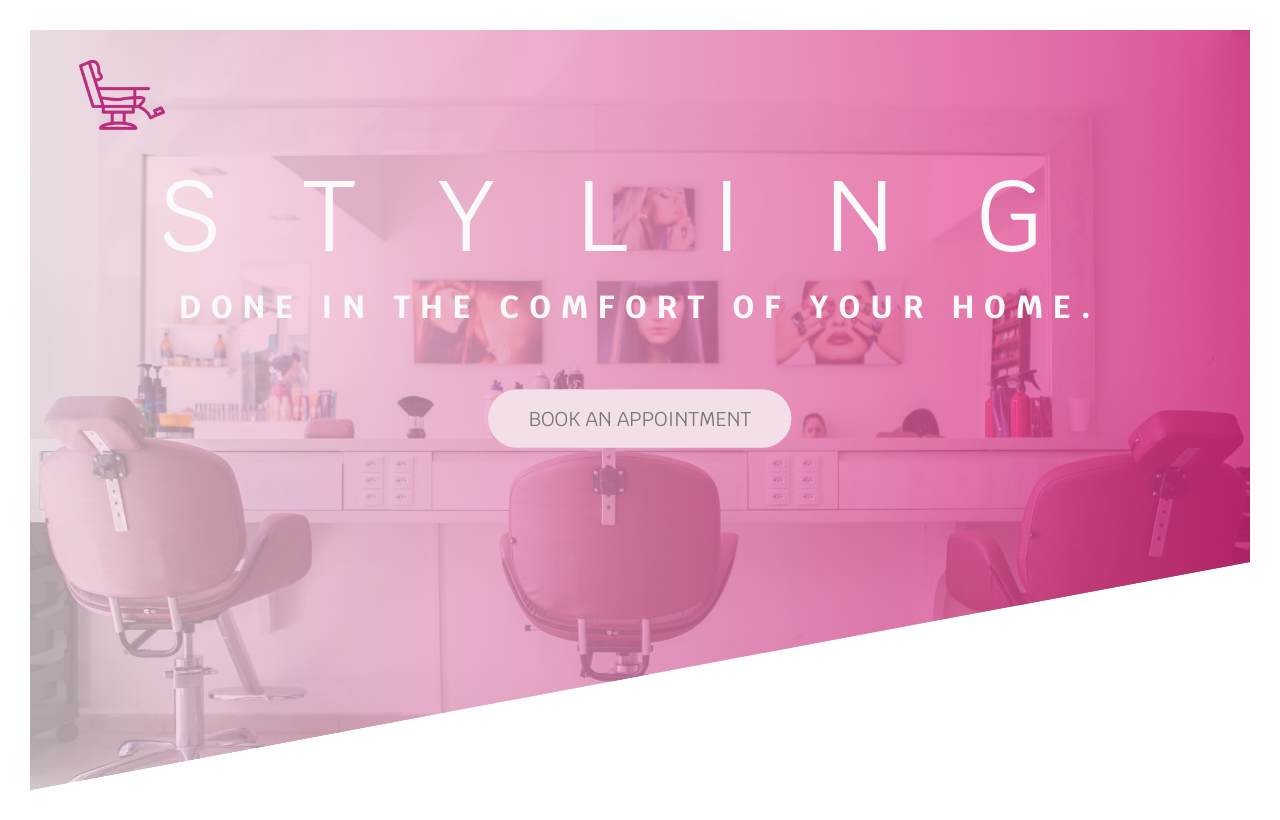
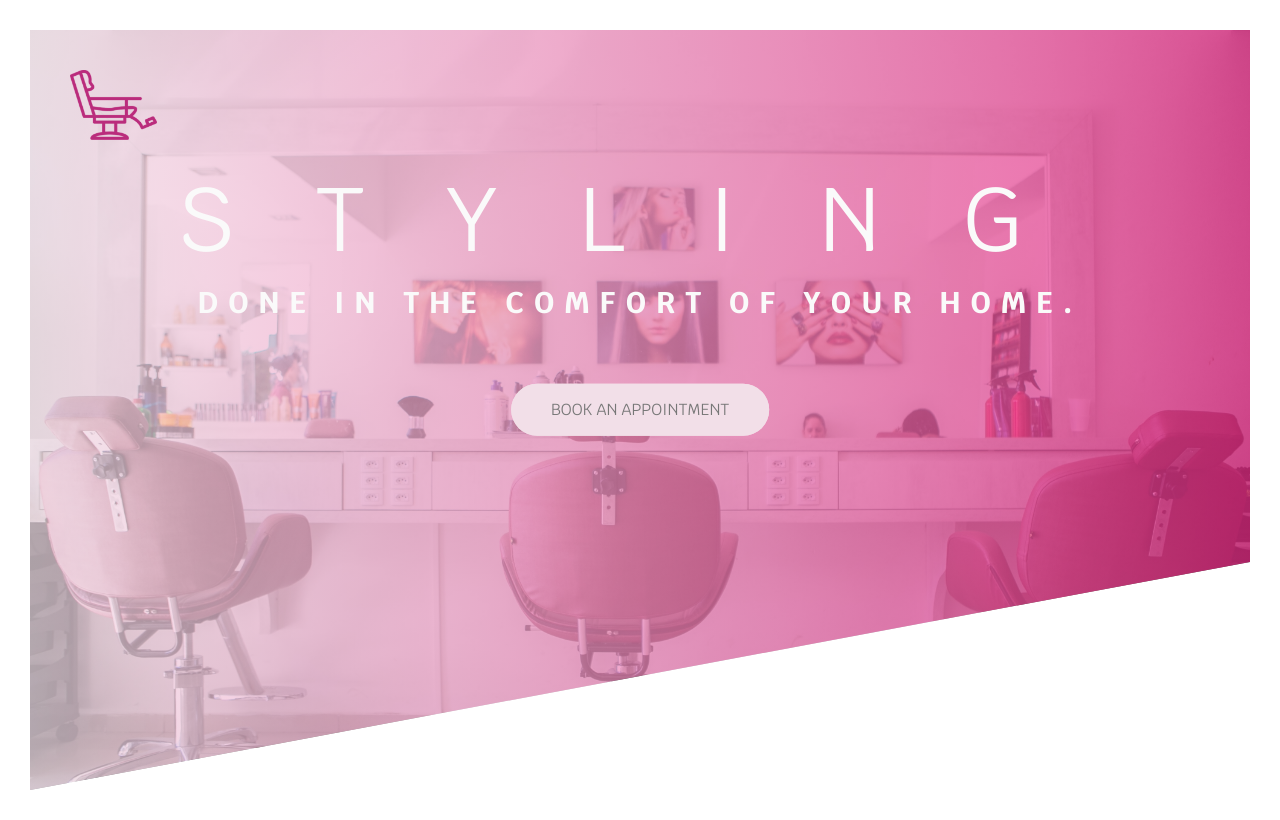
Before and after one commit to theruelmisa/home-salon, a plain HTML site: page index.html in a window 1280 px wide. Drawn offline with Linux system fonts and the light colour scheme.

Commit message:
changed root font-size to percent. Changed all px measurements to rem

```diff
--- a/resources/CSS/style.css
+++ b/resources/CSS/style.css
@@ -2,18 +2,26 @@
 /*------------GLOBAL SETUP-------------------*/
 /*-------------------------------------------*/
 
-* {
+*,
+*::before,
+*::after {
     padding: 0;
     margin: 0;
-    box-sizing: border-box;
+    box-sizing: inherit;
+}
+
+html {
+    /* Set the root font-size to a percentage in case of user browser change . This is 10px */
+    font-size: 62.5%;
 }
 
 body {
     font-family: 'Krub', sans-serif;
-    font-size: 20px;
+    /* font-size: 20px; */
     font-weight: 400;
     line-height: 1.4;
-    padding: 30px;
+    padding: 3rem;
+    box-sizing: border-box;
 }
 
 a {
@@ -41,12 +49,12 @@ li {
 
 .logo-container {
     position: absolute;
-    top: 4%;
-    left: 4%;
+    top: 4rem;
+    left: 4rem;
 }
 
 .logo {
-    height: 70px;
+    height: 7rem;
 }
 
 .headline-container {
@@ -65,7 +73,7 @@ li {
 .headline {
     color: #fafafa;
     text-transform: uppercase;
-    margin-bottom: 60px;
+    margin-bottom: 6rem;
 
     backface-visibility: hidden;
     -webkit-backface-visibility: hidden;
@@ -77,9 +85,9 @@ li {
 }
 
 .headline-main {
-    font-size: 250%;
+    font-size: 9rem;
     font-weight: 400;
-    letter-spacing: 81px;
+    letter-spacing: 8.1rem;
 
     animation: moveInLeft 2s ease-out;
     -webkit-animation: moveInLeft 2s ease-out;
@@ -87,9 +95,9 @@ li {
 }
 
 .headline-sub {
-    font-size: 80%;
+    font-size: 3rem;
     font-weight: 700;
-    letter-spacing: 10px;
+    letter-spacing: 1rem;
 
     animation: moveInRight 2s ease-out;
     -webkit-animation: moveInRight 2s ease-out;
@@ -103,8 +111,9 @@ li {
 .btn:visited {
     display: inline-block;
     text-transform: uppercase;
-    padding: 15px 40px;
+    padding: 1.5rem 4rem;
     position: relative;
+    font-size: 1.6rem;
 
     border-radius: 150px;
     -webkit-border-radius: 150px;
@@ -120,23 +129,21 @@ li {
 }
 
 .btn:hover {
-    transform: translateY(-5px);
-    -webkit-transform: translateY(-5px);
-    -moz-transform: translateY(-5px);
-    -ms-transform: translateY(-5px);
-    -o-transform: translateY(-5px);
-
-    box-shadow: 0 10px 15px rgba(0, 0, 0, .2);
+    transform: translateY(-0.05rem);
+    -webkit-transform: translateY(-0.05rem);
+    -moz-transform: translateY(-0.05rem);
+    -ms-transform: translateY(-0.05rem);
+    -o-transform: translateY(-0.05rem);
+    box-shadow: 0 1rem 1.5rem rgba(0, 0, 0, .2);
 }
 
 .btn:active {
-    transform: translateY(-2px);
-    -webkit-transform: translateY(-2px);
-    -moz-transform: translateY(-2px);
-    -ms-transform: translateY(-2px);
-    -o-transform: translateY(-2px);
-
-    box-shadow: 0 5px 10px rgba(0, 0, 0, .2);
+    transform: translateY(-0.02rem);
+    -webkit-transform: translateY(-0.02rem);
+    -moz-transform: translateY(-0.02rem);
+    -ms-transform: translateY(-0.02rem);
+    -o-transform: translateY(-0.02rem);
+    box-shadow: 0 0.5rem 1rem rgba(0, 0, 0, .2);
 }
 
 .btn-white {
@@ -154,12 +161,12 @@ li {
     top: 0;
     left: 0;
     z-index: -1;
-    border-radius: 150px;
-    -webkit-border-radius: 150px;
-    -moz-border-radius: 150px;
-    -ms-border-radius: 150px;
-    -o-border-radius: 150px;
 
+    border-radius: 15rem;
+    -webkit-border-radius: 15rem;
+    -moz-border-radius: 15rem;
+    -ms-border-radius: 15rem;
+    -o-border-radius: 15rem;
     transition: all .7s;
     -webkit-transition: all .7s;
     -moz-transition: all .7s;
@@ -196,19 +203,19 @@ li {
     0% {
         opacity: 0;
 
-        transform: translateX(-150px);
-        -webkit-transform: translateX(-150px);
-        -moz-transform: translateX(-150px);
-        -ms-transform: translateX(-150px);
-        -o-transform: translateX(-150px);
+        transform: translateX(-15rem);
+        -webkit-transform: translateX(-15rem);
+        -moz-transform: translateX(-15rem);
+        -ms-transform: translateX(-15rem);
+        -o-transform: translateX(-15rem);
     }
 
     80% {
-        transform: translateX(15px);
-        -webkit-transform: translateX(15px);
-        -moz-transform: translateX(15px);
-        -ms-transform: translateX(15px);
-        -o-transform: translateX(15px);
+        transform: translateX(1.5rem);
+        -webkit-transform: translateX(1.5rem);
+        -moz-transform: translateX(1.5rem);
+        -ms-transform: translateX(1.5rem);
+        -o-transform: translateX(1.5rem);
     }
 
     100% {
@@ -226,19 +233,19 @@ li {
     0% {
         opacity: 0;
 
-        transform: translateX(150px);
-        -webkit-transform: translateX(150px);
-        -moz-transform: translateX(150px);
-        -ms-transform: translateX(150px);
-        -o-transform: translateX(150px);
-    }
+        transform: translateX(15rem);
+        -webkit-transform: translateX(15rem);
+        -moz-transform: translateX(15rem);
+        -ms-transform: translateX(15rem);
+        -o-transform: translateX(15rem);
+}
 
     80% {
-        transform: translateX(-15px);
-        -webkit-transform: translateX(-15px);
-        -moz-transform: translateX(-15px);
-        -ms-transform: translateX(-15px);
-        -o-transform: translateX(-15px);
+        transform: translateX(-1.5rem);
+        -webkit-transform: translateX(-1.5rem);
+        -moz-transform: translateX(-1.5rem);
+        -ms-transform: translateX(-1.5rem);
+        -o-transform: translateX(-1.5rem);
     }
 
     100% {
@@ -255,12 +262,13 @@ li {
 @keyframes moveInBottom {
     0% {
         opacity: 0;
-        transform: translateY(100px);
-        -webkit-transform: translateY(100px);
-        -moz-transform: translateY(100px);
-        -ms-transform: translateY(100px);
-        -o-transform: translateY(100px);
-}
+
+        transform: translateY(10rem);
+        -webkit-transform: translateY(10rem);
+        -moz-transform: translateY(10rem);
+        -ms-transform: translateY(10rem);
+        -o-transform: translateY(10rem);
+    }
 
     100% {
         opacity: 1;
@@ -270,5 +278,5 @@ li {
         -moz-transform: translateY(0);
         -ms-transform: translateY(0);
         -o-transform: translateY(0);
+    }
 }
-}
```
